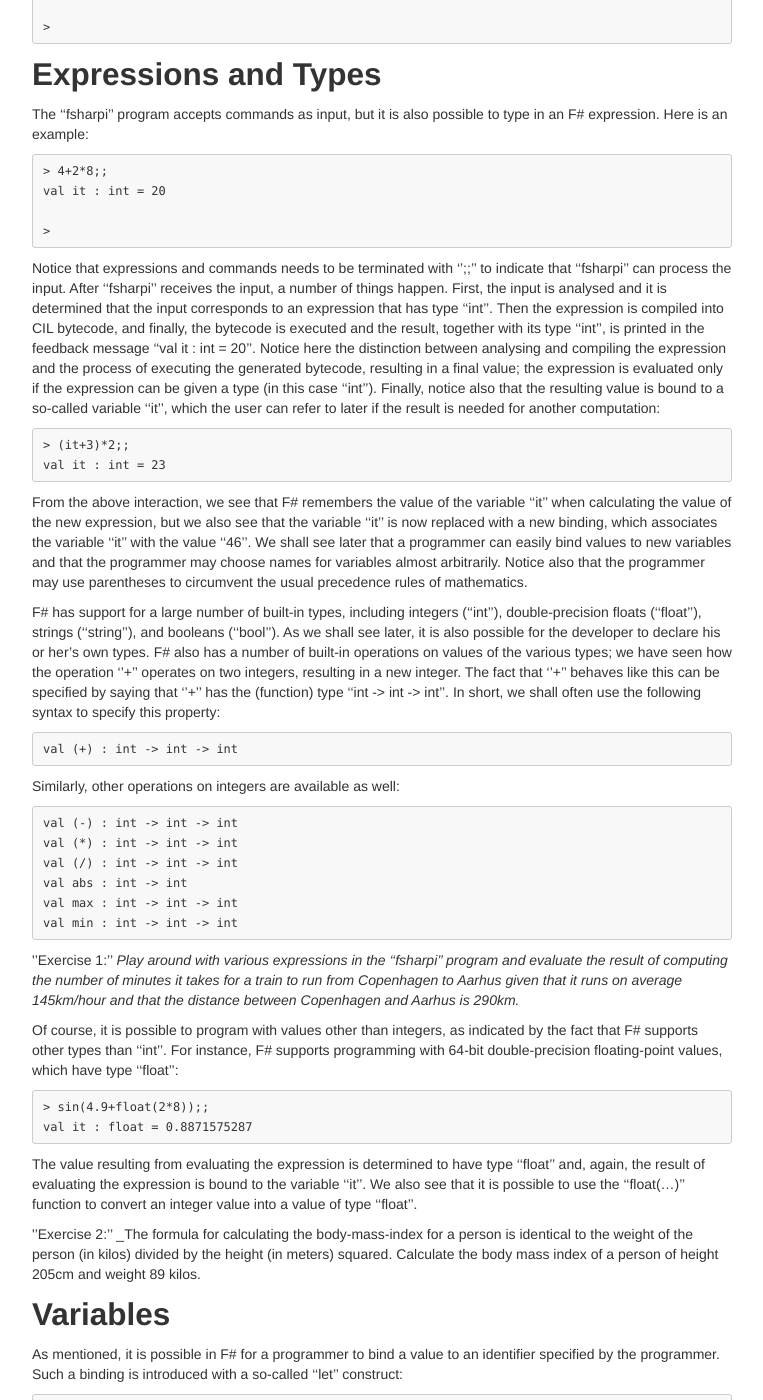
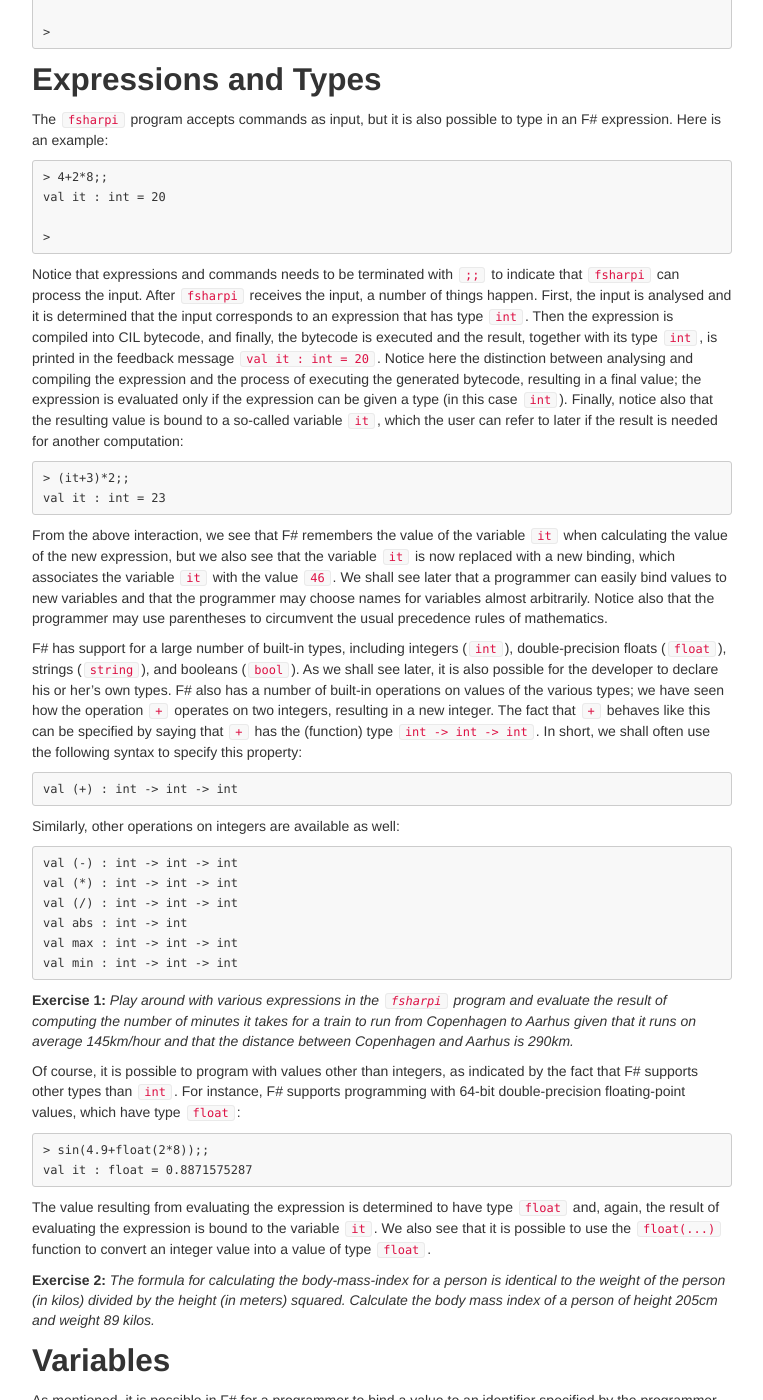
Before and after one commit to melsman/melsman.github.io, a Jekyll site: the page built from _posts/2017-11-03-getting-started-with-fsharp.md, in a window 1280 px wide and 1400 px high, scrolled down 706 px. Shown: the whole window, without its empty margins (258-1021 px from the left). Built offline with Jekyll 4.4.1, drawn with Linux system fonts in a browser that asks for light colours; comment, search, counter and statistics services are not loaded; some of the changed text lies outside the part shown.

Commit message:
some edits

````diff
--- a/_posts/2017-11-03-getting-started-with-fsharp.md
+++ b/_posts/2017-11-03-getting-started-with-fsharp.md
@@ -47,7 +48,7 @@ For help type #help;;
 
 ## Expressions and Types
 
-The ''fsharpi'' program accepts commands as input, but it is also
+The `fsharpi` program accepts commands as input, but it is also
 possible to type in an F# expression. Here is an example:
 
 ```
@@ -58,18 +59,18 @@ val it : int = 20
 ```
 
 Notice that expressions and commands needs to be terminated with
-'';;'' to indicate that ''fsharpi'' can process the input. After
-''fsharpi'' receives the input, a number of things happen. First, the
+`;;` to indicate that `fsharpi` can process the input. After
+`fsharpi` receives the input, a number of things happen. First, the
 input is analysed and it is determined that the input corresponds to
-an expression that has type ''int''. Then the expression is compiled
+an expression that has type `int`. Then the expression is compiled
 into CIL bytecode, and finally, the bytecode is executed and the
-result, together with its type ''int'', is printed in the feedback
-message ''val it : int = 20''. Notice here the distinction between
+result, together with its type `int`, is printed in the feedback
+message `val it : int = 20`. Notice here the distinction between
 analysing and compiling the expression and the process of executing
 the generated bytecode, resulting in a final value; the expression is
 evaluated only if the expression can be given a type (in this case
-''int''). Finally, notice also that the resulting value is bound to a
-so-called variable ''it'', which the user can refer to later if the
+`int`). Finally, notice also that the resulting value is bound to a
+so-called variable `it`, which the user can refer to later if the
 result is needed for another computation:
 
 ```
@@ -78,23 +79,23 @@ val it : int = 23
 ```
 
 From the above interaction, we see that F# remembers the value of the
-variable ''it'' when calculating the value of the new expression, but
-we also see that the variable ''it'' is now replaced with a new
-binding, which associates the variable ''it'' with the value
-''46''. We shall see later that a programmer can easily bind values to
+variable `it` when calculating the value of the new expression, but
+we also see that the variable `it` is now replaced with a new
+binding, which associates the variable `it` with the value
+`46`. We shall see later that a programmer can easily bind values to
 new variables and that the programmer may choose names for variables
 almost arbitrarily. Notice also that the programmer may use
 parentheses to circumvent the usual precedence rules of mathematics.
 
 F# has support for a large number of built-in types, including
-integers (''int''), double-precision floats (''float''), strings
-(''string''), and booleans (''bool''). As we shall see later, it is
+integers (`int`), double-precision floats (`float`), strings
+(`string`), and booleans (`bool`). As we shall see later, it is
 also possible for the developer to declare his or her's own types. F#
 also has a number of built-in operations on values of the various
-types; we have seen how the operation ''+'' operates on two integers,
-resulting in a new integer. The fact that ''+'' behaves like this can
-be specified by saying that ''+'' has the (function) type ''int -> int
--> int''. In short, we shall often use the following syntax to specify
+types; we have seen how the operation `+` operates on two integers,
+resulting in a new integer. The fact that `+` behaves like this can
+be specified by saying that `+` has the (function) type `int -> int
+-> int`. In short, we shall often use the following syntax to specify
 this property:
 
     val (+) : int -> int -> int
@@ -108,16 +109,16 @@ Similarly, other operations on integers are available as well:
     val max : int -> int -> int
     val min : int -> int -> int
 
-''Exercise 1:'' _Play around with various expressions in the
-''fsharpi'' program and evaluate the result of computing the number of
+**Exercise 1:** _Play around with various expressions in the
+`fsharpi` program and evaluate the result of computing the number of
 minutes it takes for a train to run from Copenhagen to Aarhus given
 that it runs on average 145km/hour and that the distance between
 Copenhagen and Aarhus is 290km._
 
 Of course, it is possible to program with values other than integers,
 as indicated by the fact that F# supports other types than
-''int''. For instance, F# supports programming with 64-bit
-double-precision floating-point values, which have type ''float'':
+`int`. For instance, F# supports programming with 64-bit
+double-precision floating-point values, which have type `float`:
 
 ```
 > sin(4.9+float(2*8));;
@@ -125,21 +126,21 @@ val it : float = 0.8871575287
 ```
 
 The value resulting from evaluating the expression is determined to
-have type ''float'' and, again, the result of evaluating the
-expression is bound to the variable ''it''. We also see that it is
-possible to use the ''float(...)'' function to convert an integer
-value into a value of type ''float''.
+have type `float` and, again, the result of evaluating the
+expression is bound to the variable `it`. We also see that it is
+possible to use the `float(...)` function to convert an integer
+value into a value of type `float`.
 
-''Exercise 2:'' _The formula for calculating the body-mass-index for a
+**Exercise 2:** _The formula for calculating the body-mass-index for a
 person is identical to the weight of the person (in kilos) divided by
 the height (in meters) squared. Calculate the body mass index of a
-person of height 205cm and weight 89 kilos.
+person of height 205cm and weight 89 kilos._
 
 ## Variables
 
 As mentioned, it is possible in F# for a programmer to bind a value to
 an identifier specified by the programmer. Such a binding is
-introduced with a so-called ''let'' construct:
+introduced with a so-called `let` construct:
 
 ```
 > let myhousenumber = 24;;
@@ -159,12 +160,12 @@ notice the use of the sine-function:
     val sin : float -> float
 
 Other functions (besides most of those available on integers) are
-available on floats as well. Such functions include ''cos'', ''tan'',
-''exp'', and so on.
+available on floats as well. Such functions include `cos`, `tan`,
+`exp`, and so on.
 
 ## Strings
 
-Another essential data type available in F# is the ''string'' type:
+Another essential data type available in F# is the `string` type:
 
 ```
 > let hello = "Hello";;
@@ -176,7 +177,7 @@ val mystring : string = "Hello World"
 
 Here we see that string constants are sequences of characters and that
 string constants are enclosed in double quotes ("). Moreover, the
-operator ''+'' is _overloaded_ to also work for strings:
+operator `+` is _overloaded_ to also work for strings:
 
     val (+) : string -> string -> string
 
@@ -187,7 +188,7 @@ to access most of them, it is required to access the, so-called, _module_
 containing string operations. Modules are referred to by name and,
 essentially (and for now), a module contains a number of variable
 bindings. The module containing string-operations is the module
-''String'' and to access functionality within a module, we use the
+`String` and to access functionality within a module, we use the
 so-called _dot-notation_, which allows us, for instance, to get
 information about the length of a string:
 
@@ -196,7 +197,7 @@ information about the length of a string:
 val mylen : int = 11
 ```
 
-We see that the result of applying the ''String.length'' function to a
+We see that the result of applying the `String.length` function to a
 concrete string is an integer, which we can also see by inspecting the
 function:
 
@@ -205,14 +206,14 @@ function:
 val it : (string -> int) = <fun:it@24>
 ```
 
-Whereas we can see the type of the function (it has type ''string ->
-int''), we get no information about the function itself; that is, we
+Whereas we can see the type of the function (it has type `string ->
+int`), we get no information about the function itself; that is, we
 cannot see its implementation.
 
 ## Booleans and Conditional Expressions
 
-The type ''bool'' represents the set of boolean values containing
-precisely the values ''true'' and ''false''. Boolean values are, for instance,
+The type `bool` represents the set of boolean values containing
+precisely the values `true` and `false`. Boolean values are, for instance,
 resulting from comparing values for equality and inequality:
 
 ```
@@ -223,10 +224,10 @@ val it : bool = true
 val it : bool = false
 ```
 
-Operations on booleans include boolean _conjunction_ (''&&'') and
-boolean _disjunction_ (''||''), which implements boolean "and" and
+Operations on booleans include boolean _conjunction_ (`&&`) and
+boolean _disjunction_ (`||`), which implements boolean "and" and
 boolean "or", respectively. It is also possible to negate boolean
-values, using the function ''not'':
+values, using the function `not`:
 
     val (&&) : bool -> bool -> bool
     val (||) : bool -> bool -> bool
@@ -239,8 +240,8 @@ Here is an example of a boolean expression:
 val it : bool = true
 ```
 
-Notice that because the comparison operators (here ''<'' and ''>='')
-bind strong than ''&&'', parentheses are not needed in this example.
+Notice that because the comparison operators (here `<` and `>=`)
+bind strong than `&&`, parentheses are not needed in this example.
 
 Booleans may also be used for controling program evaluation paths
 through the use of _conditional_ expressions, also called if-then-else
@@ -265,20 +266,20 @@ of previously defined functions or built in functions. In fact, the "F"
 in F# is really stands for the term functional.
 
 Defining a function can be done by simply extending a
-''let''-expression to be _parametric_ in an argument:
+`let`-expression to be _parametric_ in an argument:
 
-```
+```F#
 > let legal age =
     if age >= 18 then "you may drive a car"
     else "driving is not ok";;
 val legal : age:int -> string
 ```
 
-In this example, we define a function ''legal'', which takes an
+In this example, we define a function `legal`, which takes an
 integer as argument and produces a string as a result. This example is
 also the first example demonstrating that code may span several lines
-of text; once the first line is entered, ''fsharpi'' awaits further
-input and only when the '';;'' end-sequence appear will ''fsharpi''
+of text; once the first line is entered, `fsharpi` awaits further
+input and only when the `;;` end-sequence appear will `fsharpi`
 attempt to make sense of the input. Once the function is defined, we
 can apply the function to different arguments and observe that the
 function behaves differently on different input:
@@ -293,14 +294,14 @@ val it : string = "you may drive a car"
 
 Functions may take multiple parameters as input as exemplified in the
 following code that declares a function for determining the volume of
-a cylinder, given that the variable ''pi'' is bound already:
+a cylinder, given that the variable `pi` is bound already:
 
 ```
 > let volume r h = h*pi*r*r;;
 val volume : r:float -> h:float -> float
 ```
 
-It is straightforward to call the function ''volume'' as can be seen
+It is straightforward to call the function `volume` as can be seen
 in the following code:
 
 ```
@@ -308,19 +309,19 @@ in the following code:
 val vol1 : float = 31.4
 ```
 
-''Exercise 3:'' _Write a function ''bmi'' of type ''float -> float ->
-float'' that takes as input the weight and the height of a person and
+**Exercise 3:** _Write a function `bmi` of type `float -> float ->
+float` that takes as input the weight and the height of a person and
 returns the body mass index for the person. You will probably need to
 apply a so-called _type constraint_ to one of the function parameters
-in order not to have F# infer that the type of the function is ''int
--> int -> int''. The way to do this is to put parentheses around one
-of the arguments and specify that it should be of type ''float'' (as
-in ''(w:float)''). When applying the ''bmi'' function to a weight of
+in order not to have F# infer that the type of the function is `int
+-> int -> int`. The way to do this is to put parentheses around one
+of the arguments and specify that it should be of type `float` (as
+in `(w:float)`). When applying the `bmi` function to a weight of
 83kg and a height of 2.05m, you should obtain a body mass index of
 approximately 19.75, which is considered slightly below normal._
 
-''Exercise 4:'' _Using your newly defined function, create a new
-function ''bmi_msg'' that, as the ''bmi'' function takes a weight and
+**Exercise 4:** _Using your newly defined function, create a new
+function `bmi_msg` that, as the `bmi` function takes a weight and
 a height as arguments, but now tests (using two conditional
 expressions) whether the person has a body mass index below or above
 normal. The result of the function should be a string telling the user
@@ -331,29 +332,29 @@ function on various inputs._
 ## Pairs and Tuples
 
 It is often advantageous to think of a type as a set of values. In
-this way we can think of the type ''int'' as the set of all integers
-and the type ''bool'' as the set {''true'',''false''} containing the
+this way we can think of the type `int` as the set of all integers
+and the type `bool` as the set {`true`,`false`} containing the
 two possible boolean values. Understanding types as sets opens up the
 possibility for extending the universe of types. In this section, we
 shall consider product types. As an example, the product type of
-''int'' and ''float'', written ''int*float'', is the type representing
+`int` and `float`, written `int*float`, is the type representing
 the set of pairs where the first component is an integer and the
 second component is a floating point value. In F#, pair values are simply
-constructed using a '','':
+constructed using a `,`:
 
 ```
 > let p = 34, 2.7;;
 val p : int * float = (34, 2.7)
 ```
 
-To access the components of a pair, we can use the functions ''fst''
-and ''snd'':
+To access the components of a pair, we can use the functions `fst`
+and `snd`:
 
    val fst : 'a * 'b -> 'a
    val snd : 'a * 'b -> 'b
 
 Here we see the first instance of so-called _generic types_, which are
-used in the types of the functions ''fst'' and ''snd'' to indicate
+used in the types of the functions `fst` and `snd` to indicate
 that the functions can be applied to pairs of any type.
 
 An important feature here is that the product type is just as good as
@@ -380,7 +381,7 @@ val area : float = 78.5
 
 Let us consider how we could write a function that adds up the numbers
 between 1 and 100. Clearly, we do not write up an expression
-''1+2+3+...+100''. Even if this approach would work for summing up the
+`1+2+3+...+100`. Even if this approach would work for summing up the
 values between 1 and 100, what if someone asked us to add up the
 numbers between 1 and 1000? Instead, we somehow need a way to repeat
 computations.
@@ -400,20 +401,20 @@ simply functions that calls themselves.
 
 Now consider again the task of writing a function that sums of the
 integers between 0 and 100. Here is a recursive F# function that does
-the job for any integer argument ''n'':
+the job for any integer argument `n`:
 
-```ocaml
+```OCaml
 > let rec sum n =
     if n <= 0 then 0
     else n + sum (n-1);;
 val sum : n:int -> int
 ```
 
-Notice the special keyword ''rec'' appearing after the ''let''
-keyword. The ''rec'' keyword specifies that it is ok for the function
+Notice the special keyword `rec` appearing after the `let`
+keyword. The `rec` keyword specifies that it is ok for the function
 to call itself inside the function's own body. Now, let us look at
 the function in more detail. If the function is called with an
-argument of ''0'', clearly, the function will return ''0'' as
+argument of `0`, clearly, the function will return `0` as
 a result, which we can easily check:
 
 ```
@@ -421,16 +422,16 @@ a result, which we can easily check:
 val sum0 : int = 0
 ```
 
-However, if the function is called with the argument ''1'', the
-immediate result is that the ''else''-branch is taken. What this
-branch will do is to call ''sum'' recursively on ''n-1'' and because
-''n'' is ''1'', we have that ''sum'' is called with an argument of
-''0''. After this call returns, ''1'' is added to the result of the
-call and the resulting value, which is ''1'', is returned.
+However, if the function is called with the argument `1`, the
+immediate result is that the `else`-branch is taken. What this
+branch will do is to call `sum` recursively on `n-1` and because
+`n` is `1`, we have that `sum` is called with an argument of
+`0`. After this call returns, `1` is added to the result of the
+call and the resulting value, which is `1`, is returned.
 
-''Exercise 5:'' _Write a recursive function called ''fac'' that
-takes an integer ''n'' as argument and computes the value
-''1*2*...*n''. Test your function on a number of input values._
+**Exercise 5:** _Write a recursive function called `fac` that
+takes an integer `n` as argument and computes the value
+`1*2*...*n`. Test your function on a number of input values._
 
 ## Working with Programs
 
````
Also changed, not shown: other parts of _posts/2017-11-03-getting-started-with-fsharp.md (+7 -6 lines).
